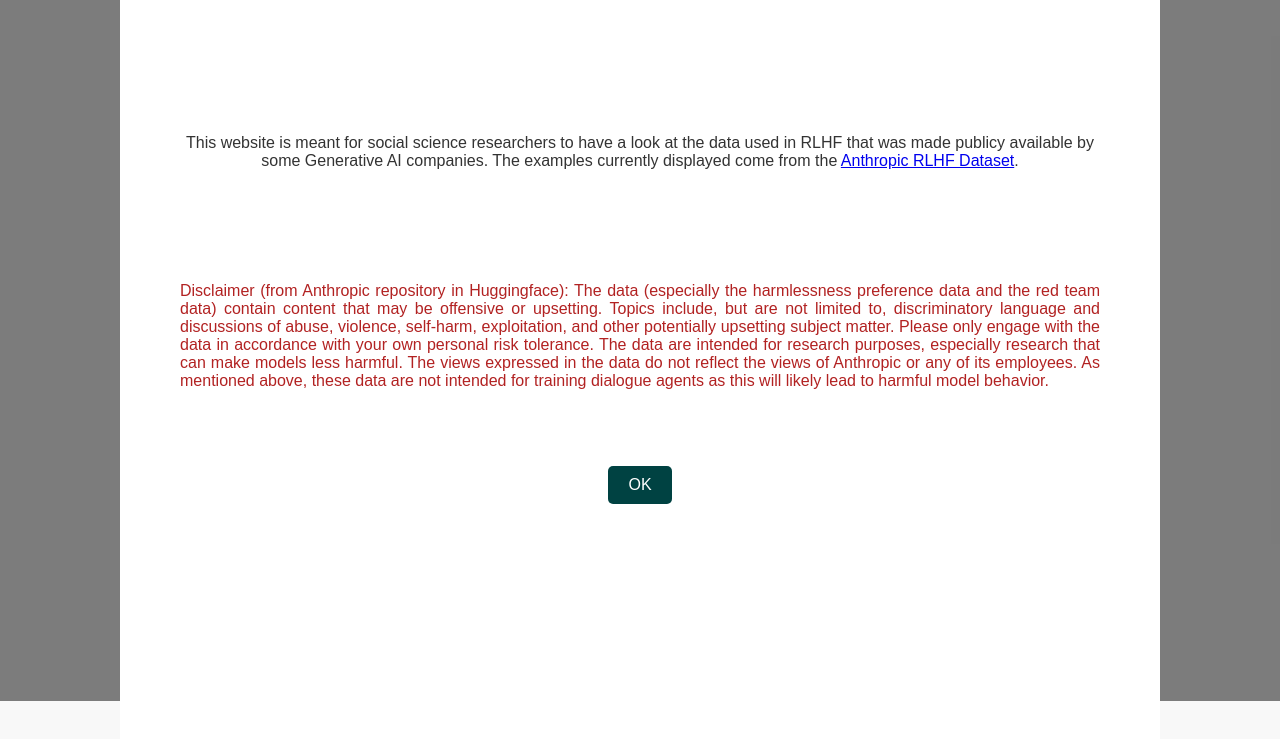
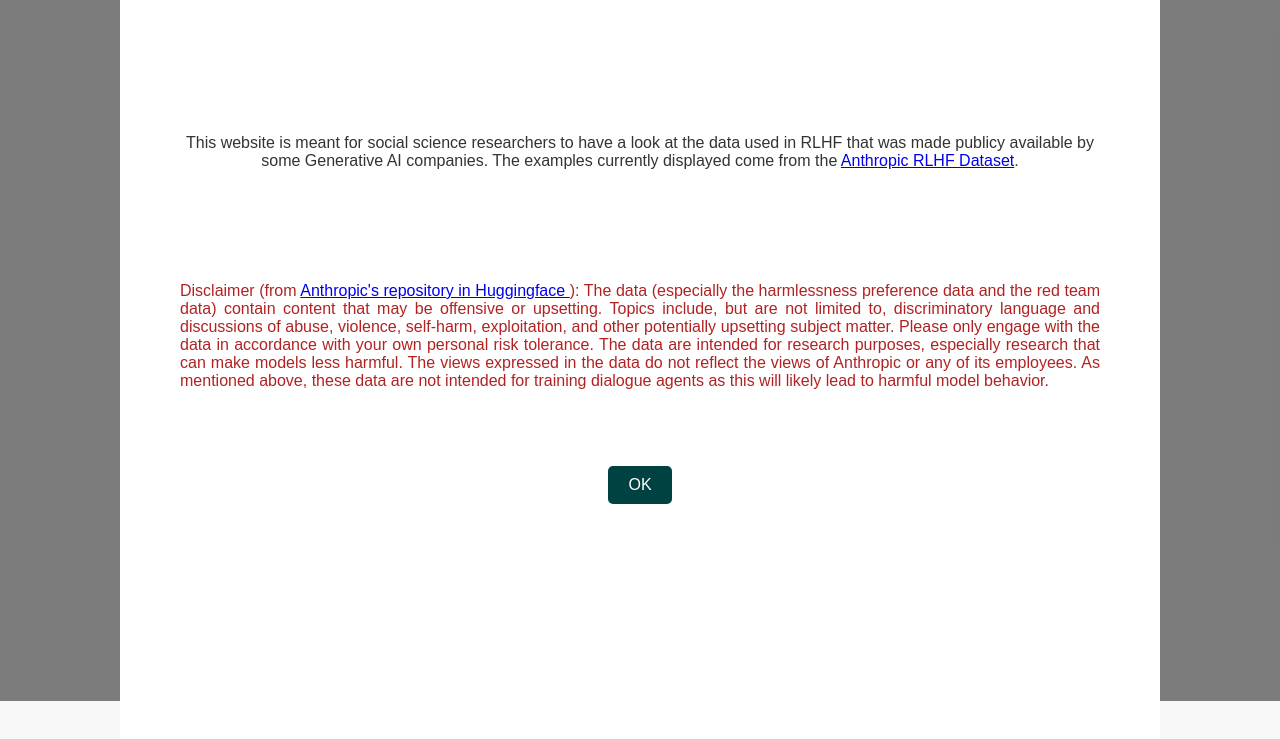
Before and after one commit to ManRev/prompt_generator, a plain HTML site: page index.html in a window 1280 px wide. Shown: the part 99-838 px from the top of the page. Drawn offline with Linux system fonts and the light colour scheme.

Commit message:
Update index.html

```diff
--- a/index.html
+++ b/index.html
@@ -112,7 +112,7 @@
       <div id="popup-container" class="popup-container">
         <div class="popup-content">
            <p style="padding:40px"> This website is meant for social science researchers to have a look at the data used in RLHF that was made publicy available by some Generative AI companies. The examples currently displayed come from the <a href="https://huggingface.co/datasets/Anthropic/hh-rlhf/viewer/default/train" target="_blank" rel="noopener noreferrer">Anthropic RLHF Dataset</a>. </p>
-                <p style="color: #b22222; text-align:justify; padding:40px"> Disclaimer (from Anthropic repository in Huggingface): The data (especially the harmlessness preference data and the red team data) contain content that may be offensive or upsetting. Topics include, but are not limited to, discriminatory language and discussions of abuse, violence, self-harm, exploitation, and other potentially upsetting subject matter. Please only engage with the data in accordance with your own personal risk tolerance. The data are intended for research purposes, especially research that can make models less harmful. The views expressed in the data do not reflect the views of Anthropic or any of its employees. As mentioned above, these data are not intended for training dialogue agents as this will likely lead to harmful model behavior. </p>
+                <p style="color: #b22222; text-align:justify; padding:40px"> Disclaimer (from <a href="https://huggingface.co/datasets/Anthropic/hh-rlhf/viewer/default/train">Anthropic's repository in Huggingface </a>): The data (especially the harmlessness preference data and the red team data) contain content that may be offensive or upsetting. Topics include, but are not limited to, discriminatory language and discussions of abuse, violence, self-harm, exploitation, and other potentially upsetting subject matter. Please only engage with the data in accordance with your own personal risk tolerance. The data are intended for research purposes, especially research that can make models less harmful. The views expressed in the data do not reflect the views of Anthropic or any of its employees. As mentioned above, these data are not intended for training dialogue agents as this will likely lead to harmful model behavior. </p>
 
             <button id="close-popup">OK</button>
         </div>
@@ -123,7 +123,7 @@
             <h1>Generator of Samples from RLHF Datasets</h1>
             <div id="subtitle">
                 <p style="padding:40px"> This website is meant for social science researchers to have a look at the data used in RLHF that was made publicy available by some Generative AI companies. The examples currently displayed come from the <a href="https://huggingface.co/datasets/Anthropic/hh-rlhf/viewer/default/train" target="_blank" rel="noopener noreferrer">Anthropic RLHF Dataset</a>. </p>
-                 <p style="color: #b22222; text-align:justify; padding:40px"> Disclaimer (from Anthropic repository in Huggingface): The data (especially the harmlessness preference data and the red team data) contain content that may be offensive or upsetting. Topics include, but are not limited to, discriminatory language and discussions of abuse, violence, self-harm, exploitation, and other potentially upsetting subject matter. Please only engage with the data in accordance with your own personal risk tolerance. The data are intended for research purposes, especially research that can make models less harmful. The views expressed in the data do not reflect the views of Anthropic or any of its employees. As mentioned above, these data are not intended for training dialogue agents as this will likely lead to harmful model behavior. </p>
+                 <p style="color: #b22222; text-align:justify; padding:40px"> Disclaimer (from <a href="https://huggingface.co/datasets/Anthropic/hh-rlhf/viewer/default/train">Anthropic's repository in Huggingface </a>): The data (especially the harmlessness preference data and the red team data) contain content that may be offensive or upsetting. Topics include, but are not limited to, discriminatory language and discussions of abuse, violence, self-harm, exploitation, and other potentially upsetting subject matter. Please only engage with the data in accordance with your own personal risk tolerance. The data are intended for research purposes, especially research that can make models less harmful. The views expressed in the data do not reflect the views of Anthropic or any of its employees. As mentioned above, these data are not intended for training dialogue agents as this will likely lead to harmful model behavior. </p>
             </div>
 
         <div id="sentence-container">
```
